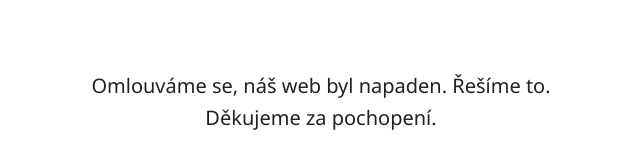
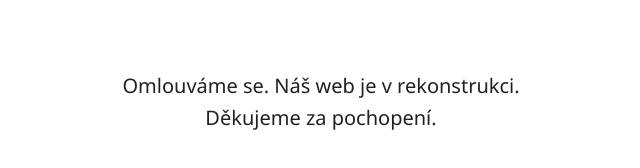
Before and after one commit to ondrejhladik-ctrl/everaprobihaoprava, a plain HTML site: page 404.html in a window 1280 px wide. Shown: the part 298-466 px from the top of the page, without its empty margins (319-959 px from the left). Drawn offline with Linux system fonts and the light colour scheme.

Commit message:
404: text o rekonstrukci
Co-Authored-By: Claude Opus 5.5 <noreply@anthropic.com>

```diff
--- a/404.html
+++ b/404.html
@@ -17,6 +17,6 @@
 </style>
 </head>
 <body>
-  <p>Omlouváme se, náš web byl napaden. Řešíme to.<br>Děkujeme za pochopení.</p>
+  <p>Omlouváme se. Náš web je v rekonstrukci.<br>Děkujeme za pochopení.</p>
 </body>
 </html>
```
